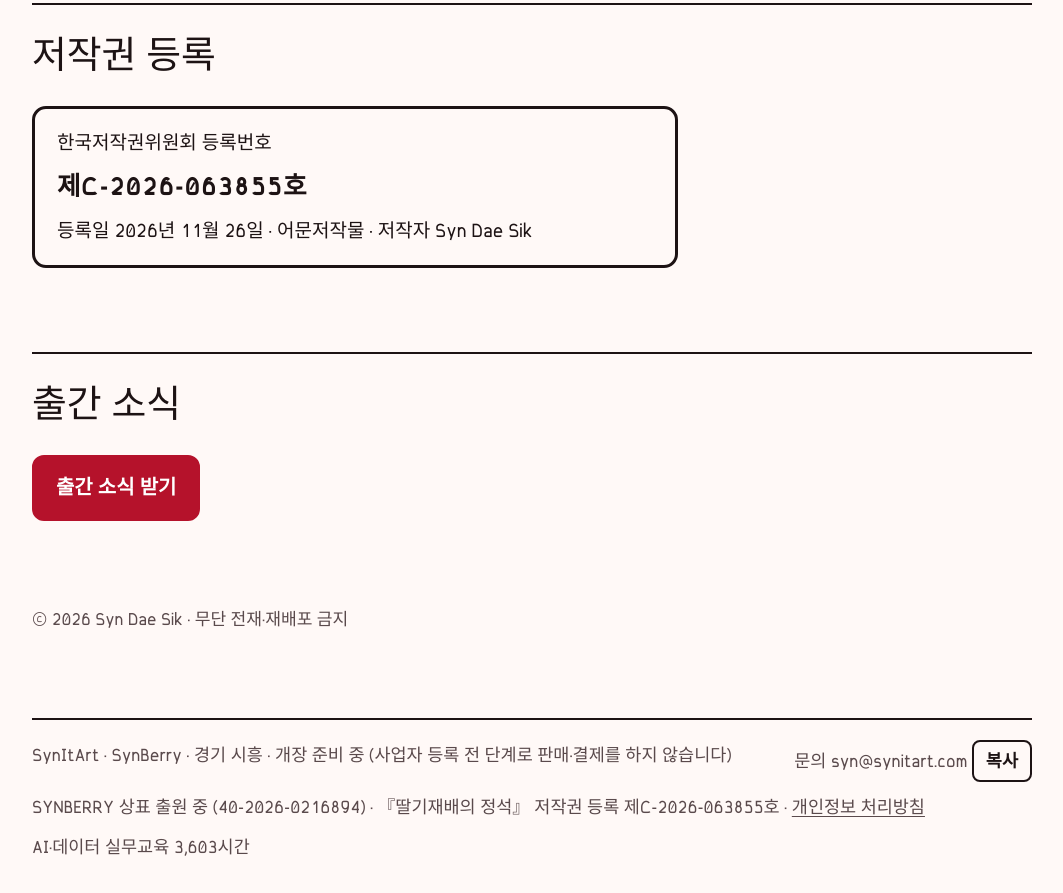
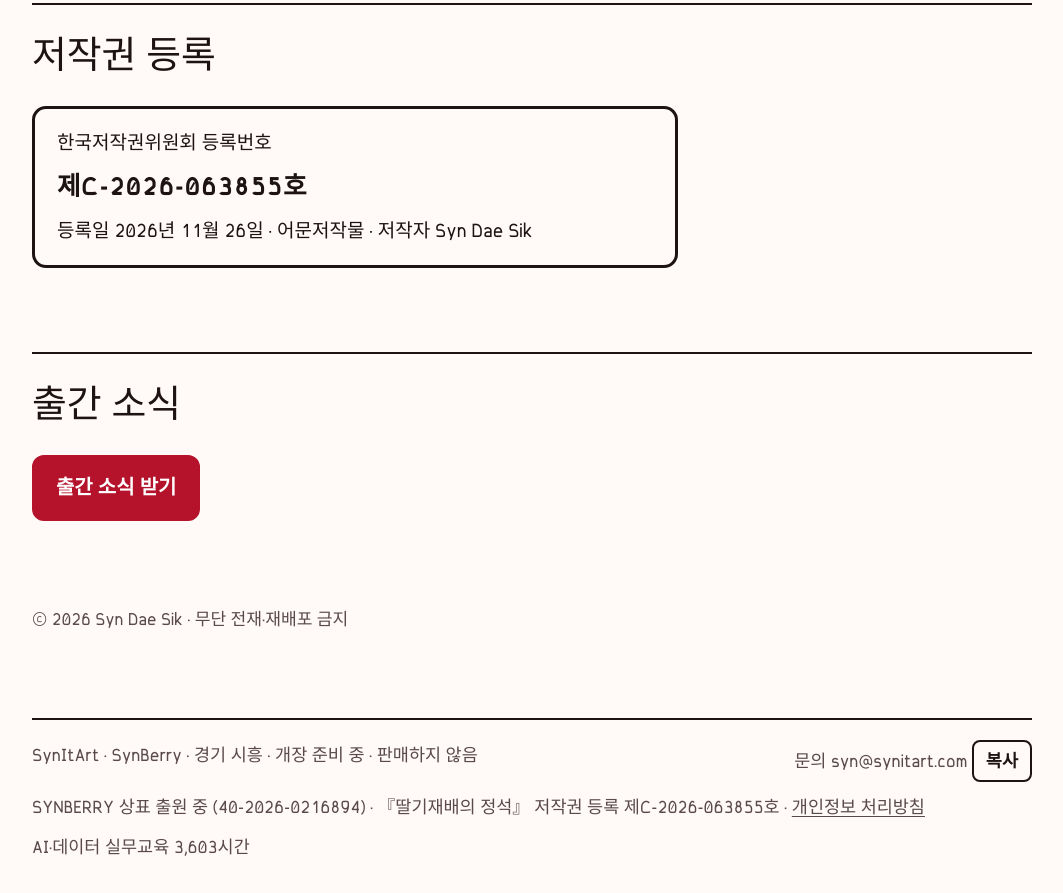
Before and after one commit to LegalItArt/synberry-site, a plain HTML site: page book.html in a window 1280 px wide. Shown: the part 9523-10416 px from the top of the page, without its empty margins (108-1171 px from the left). Drawn offline with Linux system fonts and the light colour scheme; a web font is replaced by a local one.

Commit message:
Footer: shorten pre-registration notice
Co-Authored-By: Claude Opus 5.5 <noreply@anthropic.com>
Claude-Session: https://claude.ai/code/session_0122wewthF2EFTR9hWus9DCQ

```diff
--- a/book.html
+++ b/book.html
@@ -163,7 +163,7 @@
 <div class="mbar"><a class="cta" data-survey="mbar-book" href="/survey/">무료 시식 체험단 신청 (1분)</a></div>
   <footer>
     <div class="row">
-      <span>SynItArt · SynBerry · 경기 시흥 · 개장 준비 중 (사업자 등록 전 단계로 판매·결제를 하지 않습니다)</span>
+      <span>SynItArt · SynBerry · 경기 시흥 · 개장 준비 중 · 판매하지 않음</span>
       <span>문의 <span id="mail">syn@synitart.com</span> <button class="copy" type="button" data-copy="mail">복사</button></span>
     </div>
     <div class="row"><span>SYNBERRY 상표 출원 중 (40-2026-0216894) · 『딸기재배의 정석』 저작권 등록 제C-2026-063855호 · <a href="privacy.html">개인정보 처리방침</a></span><span>AI·데이터 실무교육 3,603시간</span></div>
```
Also changed, not shown: brief.html (+1 -1 lines), checkpoints.html (+1 -1 lines), index.html (+1 -1 lines), privacy.html (+1 -1 lines), tools.html (+1 -1 lines).
